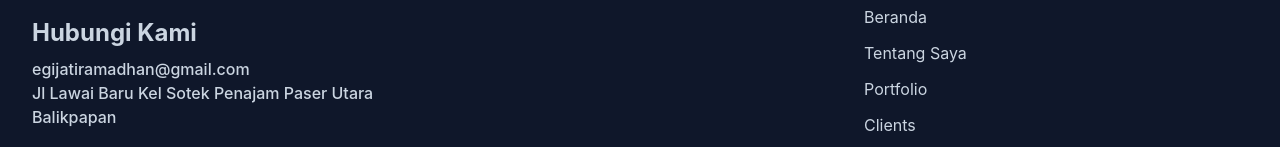
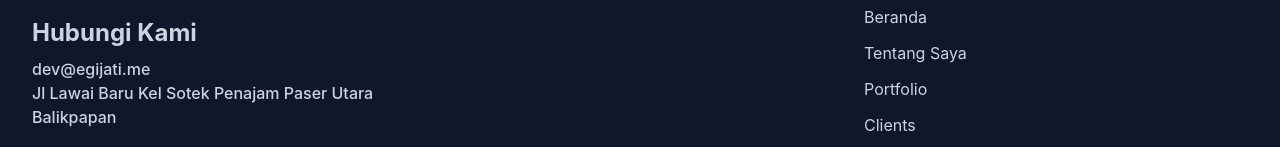
Before and after one commit to egijatir/portofolio, a website: page index.html in a window 1280 px wide. Shown: the part 4221-4368 px from the top of the page. Drawn offline with nearby package versions, Linux system fonts and the light colour scheme.

Commit message:
new mail

```diff
--- a/index.html
+++ b/index.html
@@ -317,7 +317,7 @@
             <div class="mb-12 w-full px-4 font-medium text-slate-300 md:w-1/3">
               <h2 class="mb-5 text-4xl font-bold text-white">Egi Jati Ramadhan</h2>
               <h3 class="mb-2 text-2xl font-bold">Hubungi Kami</h3>
-              <p>egijatiramadhan@gmail.com</p>
+              <p>dev@egijati.me</p>
               <p>Jl Lawai Baru Kel Sotek Penajam Paser Utara</p>
               <p>Balikpapan</p>
             </div>
```
